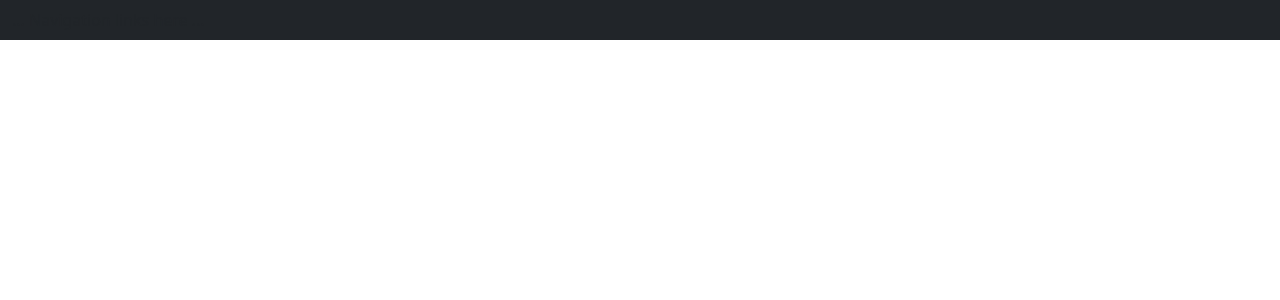
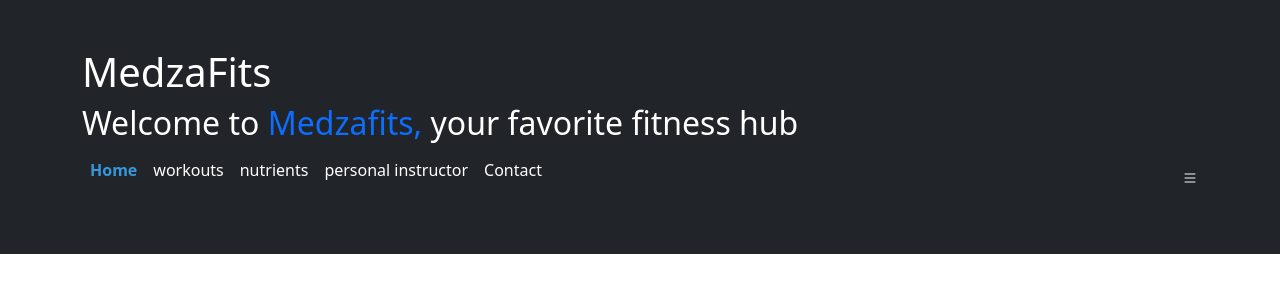
Before and after one commit to sebby-wekesa/Fitness_App, a Django app: page / in a window 1280 px wide. Shown: the top 300 px of the page. Run offline with Django 5.2, Linux system fonts and the light colour scheme.

Commit message:
modify tamplates

```diff
--- a/accounts/urls.py
+++ b/accounts/urls.py
@@ -1,6 +1,8 @@
 from django.urls import path
 from . import views
 
+
+app_name = 'accounts'
 urlpatterns = [
     path('', views.index)
 ]
--- a/workout/templates/workout/index.html
+++ b/workout/templates/workout/index.html
@@ -1,18 +1,145 @@
 <!DOCTYPE html>
-<html>
+<html lang="en">
+
 <head>
-    <title>FitTrack - Your Fitness Companion</title>
-    <link href="https://cdn.jsdelivr.net/npm/bootstrap@5.1.3/dist/css/bootstrap.min.css" rel="stylesheet">
+  <meta charset="utf-8">
+  <meta content="width=device-width, initial-scale=1.0" name="viewport">
+
+  <title>Sebby Wekesa - Portfolio with PHP Backend</title>
+  <meta content="Sebby Wekesa - Python Developer and Data Scientist from Nairobi, Kenya. Specializing in software development, data science, and machine learning." name="description">
+  <meta content="Python developer, data scientist, machine learning, web development, Nairobi Kenya, software developer" name="keywords">
+
+  <!-- Favicons -->
+  <link href="assets/img/favicon.png" rel="icon">
+  <link href="assets/img/apple-touch-icon.png" rel="apple-touch-icon">
+
+  <!-- Google Fonts -->
+  <link href="https://fonts.googleapis.com/css?family=Open+Sans:300,300i,400,400i,600,600i,700,700i|Raleway:300,300i,400,400i,500,500i,600,600i,700,700i|Poppins:300,300i,400,400i,500,500i,600,600i,700,700i" rel="stylesheet">
+
+  <!-- Bootstrap CSS -->
+  <link href="https://cdn.jsdelivr.net/npm/bootstrap@5.2.3/dist/css/bootstrap.min.css" rel="stylesheet">
+
+  <!-- Bootstrap Icons -->
+  <link href="https://cdn.jsdelivr.net/npm/bootstrap-icons@1.10.0/font/bootstrap-icons.css" rel="stylesheet">
+
+  <style>
+    /* Custom enhancements */
+    .skill-progress {
+      height: 20px;
+      border-radius: 15px;
+      margin-bottom: 15px;
+    }
+
+    .skill-name {
+      display: flex;
+      justify-content: space-between;
+      margin-bottom: 5px;
+      font-weight: 600;
+    }
+
+    .portfolio-item {
+      transition: transform 0.3s ease;
+      margin-bottom: 30px;
+    }
+
+    .portfolio-item:hover {
+      transform: translateY(-5px);
+    }
+
+    .social-links a {
+      transition: all 0.3s ease;
+    }
+
+    .social-links a:hover {
+      transform: scale(1.2);
+    }
+
+    .service-box {
+      height: 100%;
+      transition: all 0.3s ease;
+      padding: 25px 20px;
+      border-radius: 8px;
+    }
+
+    .service-box:hover {
+      box-shadow: 0 10px 30px rgba(0, 0, 0, 0.1);
+      transform: translateY(-5px);
+    }
+
+    .navbar ul li a.active {
+      color: #3498db !important;
+      font-weight: bold;
+    }
+
+    /* Animation for section entries */
+    .fade-in {
+      animation: fadeIn 1s;
+    }
+
+    @keyframes fadeIn {
+      from { opacity: 0; transform: translateY(20px); }
+      to { opacity: 1; transform: translateY(0); }
+    }
+
+    /* Improved button styles */
+    .btn-custom {
+      background: #3498db;
+      color: white;
+      border-radius: 30px;
+      padding: 12px 30px;
+      font-weight: 600;
+      transition: all 0.3s;
+      border: 2px solid #3498db;
+    }
+
+    .btn-custom:hover {
+      background: transparent;
+      color: #3498db;
+      transform: translateY(-3px);
+    }
+
+    /* PHP Message Styles */
+    .php-message {
+      padding: 15px;
+      margin: 20px 0;
+      border-radius: 5px;
+      text-align: center;
+    }
+
+    .php-success {
+      background-color: #d4edda;
+      color: #155724;
+      border: 1px solid #c3e6cb;
+    }
+
+    .php-error {
+      background-color: #f8d7da;
+      color: #721c24;
+      border: 1px solid #f5c6cb;
+    }
+  </style>
 </head>
+
 <body>
-    <nav class="navbar navbar-expand-lg navbar-dark bg-dark">
-        <div class="container-fluid">
-            ... Navigation links here ...
-        </div>
-    </nav>
-    <div class="container mt-4">
-        {% block content %}
-        {% endblock %}
+
+  <!-- ======= Header ======= -->
+  <header id="header" class="bg-dark text-white py-5">
+    <div class="container">
+
+      <h1><a href="index.php" class="text-white text-decoration-none">MedzaFits</a></h1>
+      <h2>Welcome to <span class="text-primary">Medzafits,</span> your favorite fitness hub</h2>
+
+      <nav id="navbar" class="navbar">
+        <ul class="d-flex list-unstyled">
+          <li class="mx-2"><a class="nav-link active text-white" href="#header">Home</a></li>
+          <li class="mx-2"><a class="nav-link text-white" href="#about">workouts</a></li>
+          <li class="mx-2"><a class="nav-link text-white" href="#resume">nutrients</a></li>
+          <li class="mx-2"><a class="nav-link text-white" href="#services">personal instructor</a></li>
+          <li class="mx-2"><a class="nav-link text-white" href="#contact">Contact</a></li>
+        </ul>
+        <i class="bi bi-list mobile-nav-toggle text-white"></i>
+      </nav><!-- .navbar -->
     </div>
-</body>
-</html>
+  </header>
+  </body>
+  <!-- End Header -->
--- a/workout/urls.py
+++ b/workout/urls.py
@@ -1,6 +1,9 @@
 from django.urls import path
+
 from . import views
 
+
+app_name = 'workout'
 urlpatterns = [
     path('', views.index)
 ]
```
